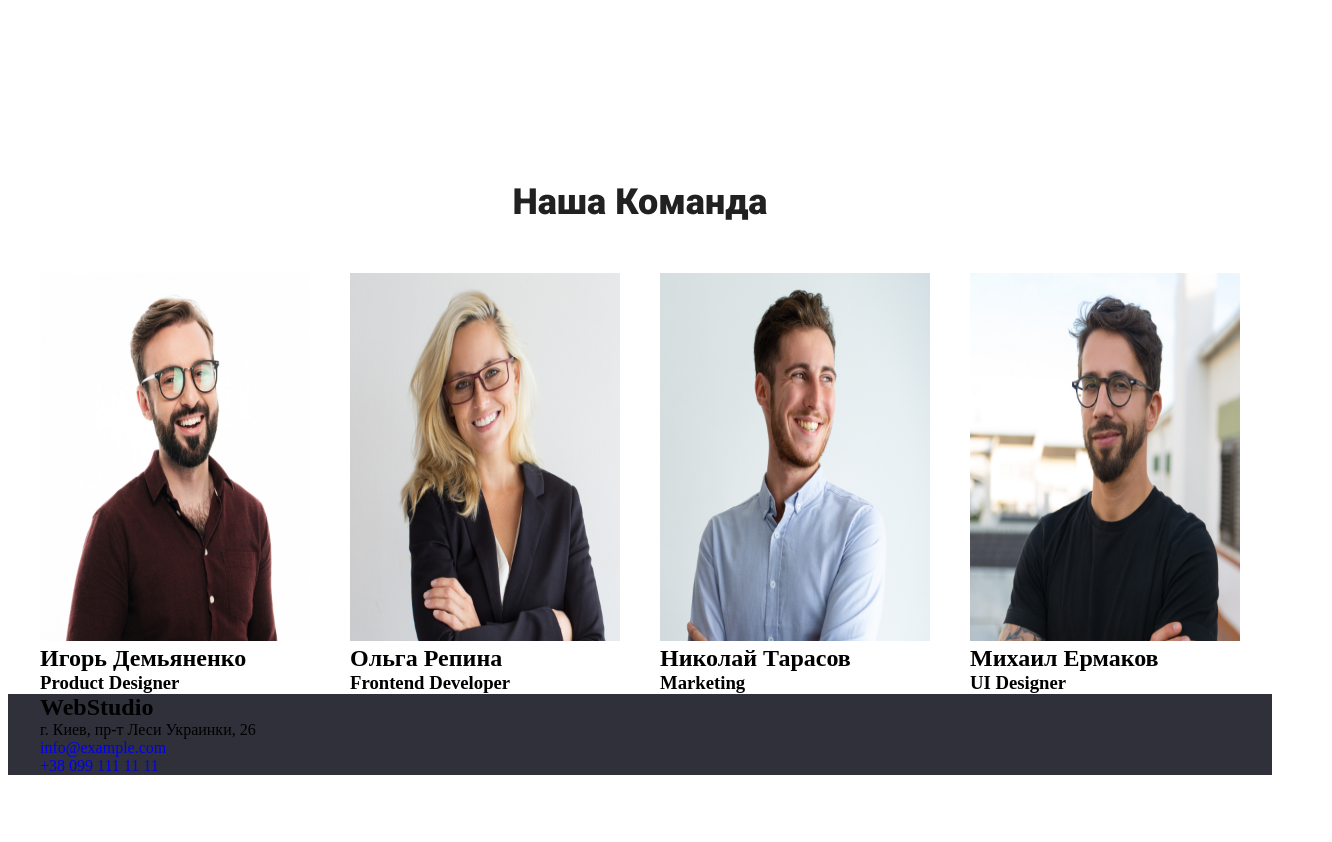
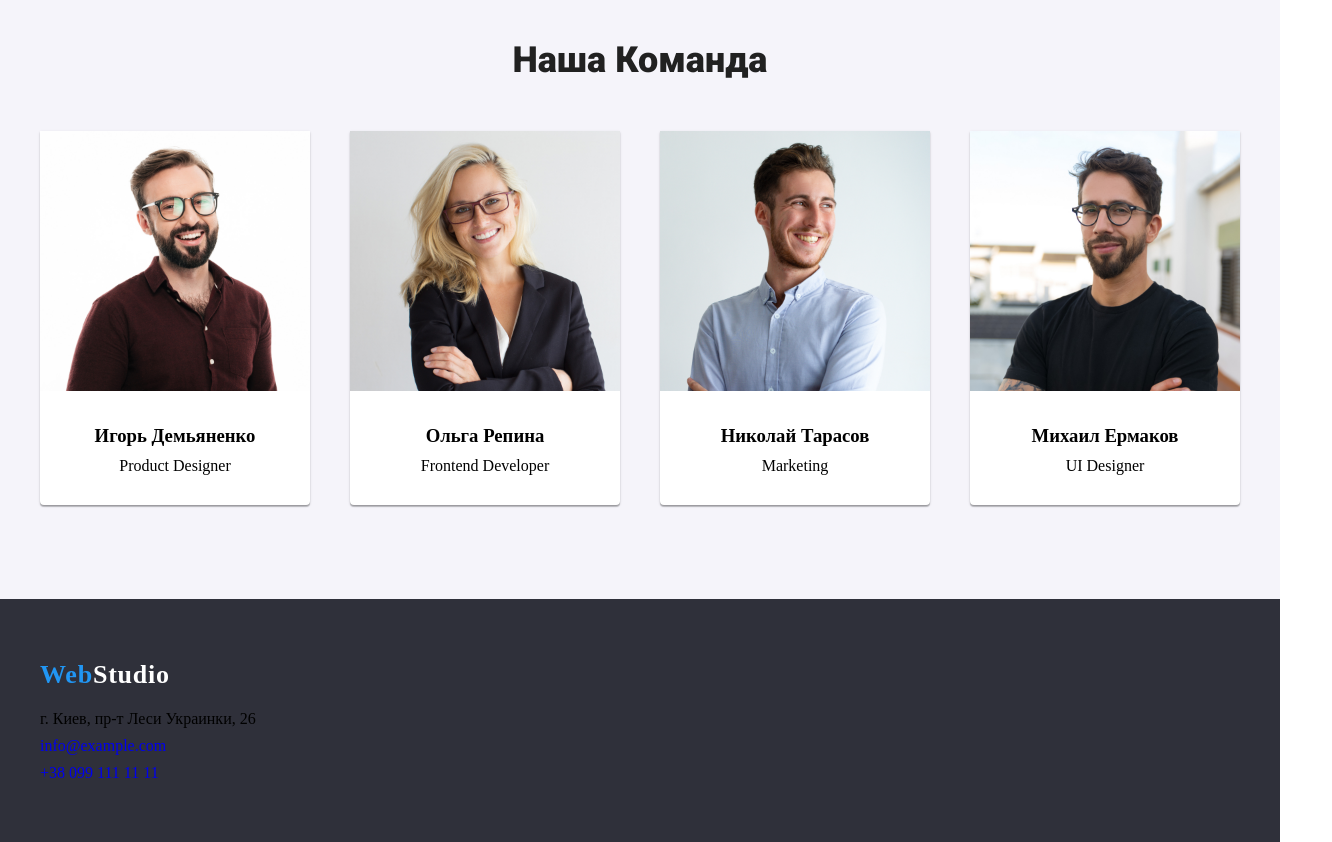
Before and after one commit to ismanovnurgazy/webstudio, a website: page index.html in a window 1280 px wide. Shown: the part 1440-2282 px from the top of the page, 1332 px wide, since content can reach past the window. Before the commit the page ends 2223 px from the top, so only its background shows below. Drawn offline with Linux system fonts and the light colour scheme.

Commit message:
add section

```diff
--- a/css/style.css
+++ b/css/style.css
@@ -1,9 +1,8 @@
-.body {
+body {
   margin: 0;
-  font-family: "Roboto";
+  /* font-family: "Roboto";
   font-style: normal;
-  font-weight: 400;
-  color: #707070;
+  font-weight: 400; */
 }
 *,
 *::before,
@@ -151,7 +150,7 @@ section {
   color: #ffffff;
 }
 .hero {
-  padding: 200px;
+  padding: 200px 0;
   background-color: #2f303a;
   background-repeat: no-repeat;
   text-align: center;
@@ -178,9 +177,10 @@ section {
 
 /* Ul Li info */
 .info {
-  padding: 94px;
+  padding: 94px 0;
 }
 .item__text {
+  margin-bottom: 10px;
   font-family: 'Roboto';
   font-style: bold;
   font-size: 14px;
@@ -196,6 +196,7 @@ section {
   margin-left: 30px;
 } */
 .item__text-subtitle {
+
   font-family: 'Roboto';
   font-style: regular;
   font-weight: 900;
@@ -205,6 +206,8 @@ section {
   letter-spacing: 3%;
   color: #757575;
 }
+
+/* Doing info */
 
 .doing__list {
   display: flex;
@@ -217,10 +220,14 @@ font-style: bold;
 font-size: 36px;
 line-height: 42px;
 border-radius: 4px;
-padding: 50px;
+margin-bottom: 50px;
 }
+
+/* TEAM info */
+
 .team {
-  padding-top: 188px;
+  padding: 94px 0;
+  background-color: #F5F4FA;
 }
 .team__title {
   margin-bottom: 50px;
@@ -235,6 +242,42 @@ padding: 50px;
   display: flex;
   justify-content: space-between;
 }
+.team__list-inner {
+  padding: 30px 0;
+  text-align: center;
+}
+.team__list-item {
+  background: #FFFFFF;
+box-shadow: 0px 1px 3px rgba(0, 0, 0, 0.12),
+0px 1px 1px rgba(0, 0, 0, 0.14), 0px 2px 1px rgba(0, 0, 0, 0.2);
+border-radius: 0px 0px 4px 4px;
+}
+.team__list-subtitle {
+  margin-bottom: 10px;
+}
+
+/* Footer */
+
 .footer {
+  padding: 60px 0;
   background-color: #2F303A;
 }
+.footer__logo {
+  display: block;
+  margin-bottom: 20px;
+  font-family: "Raleway";
+  font-style: normal;
+  font-weight: 700;
+  font-size: 26px;
+  line-height: 31px;
+  letter-spacing: 0.03em;
+  color: #ffffff;
+}
+.footer__contacts-link {
+  display: block;
+  margin-top: 9px;
+}
+.footer__contacts-number {
+  display: block;
+  margin-top: 9px;
+}
--- a/index.html
+++ b/index.html
@@ -108,43 +108,58 @@
           <h2 class="team__title">Наша Команда</h2>
           <ul class="team__list">
             <li class="team__list-item">
-              <img class="team__list-img" src="img/team1.jpg" width="270" height="368" alt="team1">
-              <h2>Игорь Демьяненко</h2>
-              <h3>Product Designer</h3>
+              <img class="team__list-img" src="img/team1.jpg" width="270" height="260" alt="team1">
+              <div class="team__list-inner">
+                <h3 class="team__list-subtitle"> Игорь Демьяненко</h3>
+                <p class="team__list-text">Product Designer</p>
+              </div>
             </li>
 
             <li class="team__list-item">
-              <img class="team__list-img" src="img/team2.jpg" width="270" height="368" alt="team2">
-            <h2>Ольга Репина</h2>
-            <h3>Frontend Developer</h3>
+              <img class="team__list-img" src="img/team2.jpg" width="270" height="260" alt="team2">
+            <div class="team__list-inner">
+              <h3 class="team__list-subtitle"> Ольга Репина </h3>
+           <p class="team__list-text"> Frontend Developer </p>
+            </div>
             </li>
+
              <li class="team__list-item">
-              <img class="team__list-img" src="img/team3.jpg" width="270" height="368" alt="team3">
-              <h2>Николай Тарасов</h2>
-              <h3>Marketing</h3>
+              <img class="team__list-img" src="img/team3.jpg" width="270" height="260" alt="team3">
+             <div class="team__list-inner">
+              <h3 class="team__list-subtitle"> Николай Тарасов </h3>
+              <p class="team__list-text"> Marketing</p>
+             </div>
             </li>
 
             <li class="team__list-item">
-              <img class="team__list-img" src="img/team4.jpg" width="270" height="368" alt="team4">
-              <h2>Михаил Ермаков</h2>
-              <h3>UI Designer</h3>
+              <img class="team__list-img" src="img/team4.jpg" width="270" height="260" alt="team4">
+              <div class="team__list-inner">
+                <h3 class="team__list-subtitle"> Михаил Ермаков</h3>
+              <p class="team__list-text"> UI Designer</p>
+              </div>
             </li>
           </ul>
          </section>
         </div>
-
-    </main>
-    <footer>
-      <section class="footer">
-        <div class="container">
-          <h2>WebStudio</h2>
+      </main>
+    <footer class="footer">
+      <div class="container">
+        <div class="footer__wrapper">
+          <a class="footer__logo" href="footerlogo">
+            <span class="header__logo-style">Web</span>Studio
+          </a>
           <ul>
-            <li>г. Киев, пр-т Леси Украинки, 26</li>
-            <li><a href="info@example.com">info@example.com</a></li>
-            <li><a href="tel:+380991111111">+38 099 111 11 11</a></li>
+            <li class="footer__contacts">г. Киев, пр-т Леси Украинки, 26</li>
+            <li class="footer__contacts">
+              <a class="footer__contacts-link" href="info@example.com">info@example.com
+                </a>
+              </li>
+            <li class="footer__contacts">
+              <a class="footer__contacts-number" href="tel:+380991111111">+38 099 111 11 11</a>
+            </li>
           </ul>
         </div>
-      </section>
+      </div>
     </footer>
   </body>
 </html>
```
